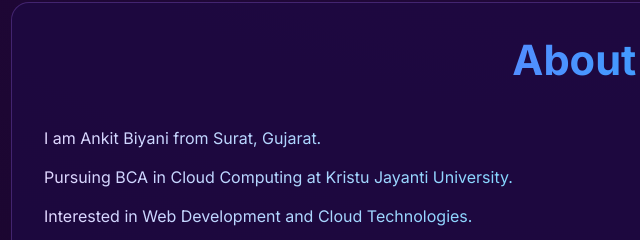
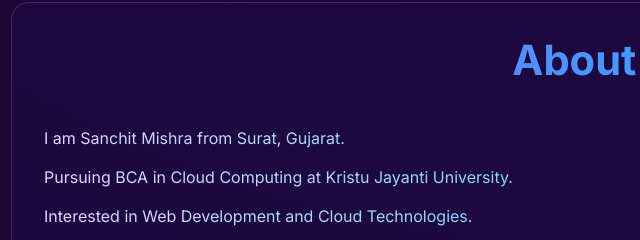
Before and after one commit to abiyani065-debug/portfolio-render, a website: page public/index.html in a window 1280 px wide. Shown: the part 918-1158 px from the top of the page, 29-669 px from the left. Drawn offline with Linux system fonts and the light colour scheme.

Commit message:
Change the name

```diff
--- a/public/index.html
+++ b/public/index.html
@@ -209,7 +209,7 @@ section{padding:90px 16px}
 <section id="about">
 <div class="container card about-text">
 <h2 class="section-title">About Me</h2>
-<p>I am Ankit Biyani from Surat, Gujarat.</p>
+<p>I am Sanchit Mishra from Surat, Gujarat.</p>
 <p>Pursuing BCA in Cloud Computing at Kristu Jayanti University.</p>
 <p>Interested in Web Development and Cloud Technologies.</p>
 <p>Looking for internships and hands-on experience.</p>
```
